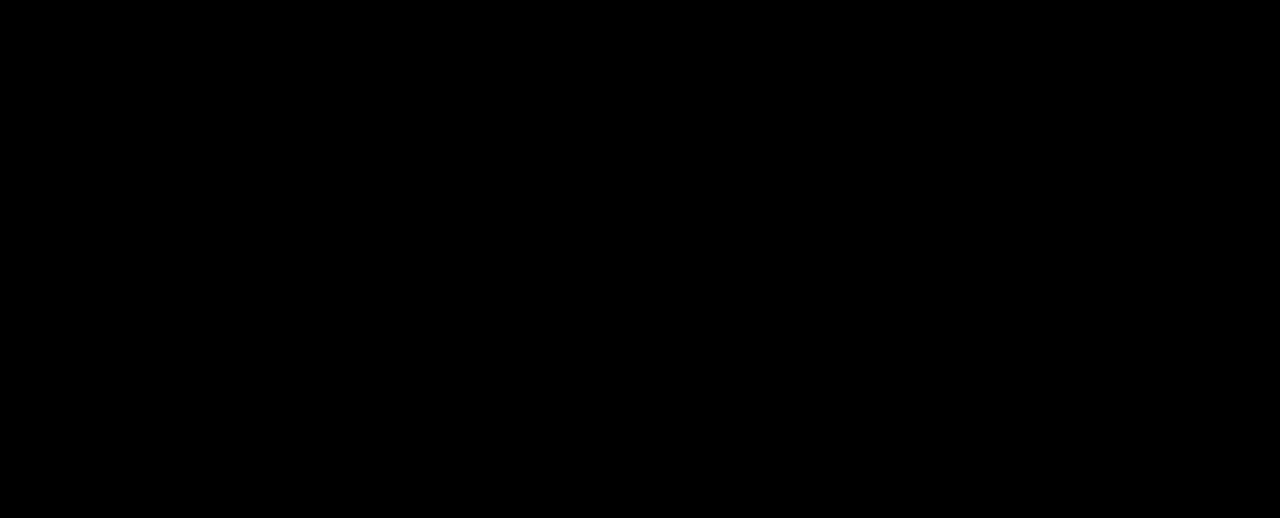
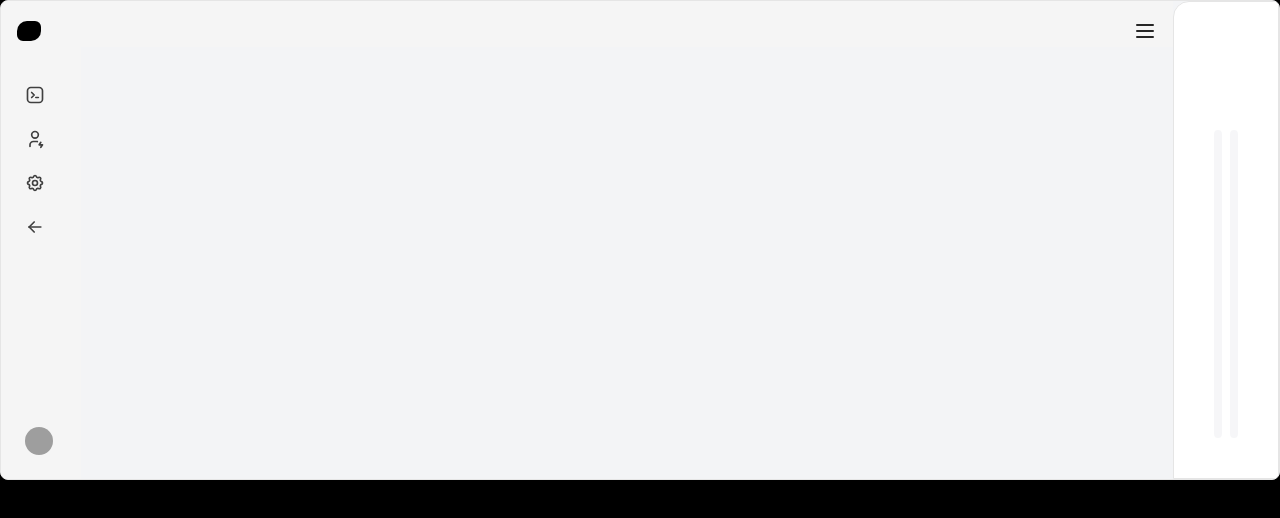
Before and after one commit to Jaysurieya/ParkMate, a React (Vite) app: page /layout in a window 1280 px wide. Before the commit this address had no page. Shown: the top 518 px of the page. Built offline with nearby package versions, Linux system fonts and the light colour scheme; grey boxes are pictures that could not be loaded.

Commit message:
small update

```diff
--- a/src/App.jsx
+++ b/src/App.jsx
@@ -5,6 +5,7 @@
 import Login from './components/Login';
 import { Details } from './components/Details';
 import Dashboard from './components/Dashboard';
+import SidebarDemo from './components/Sidebar_layout';
 
 const App = () => {
   return (
@@ -15,6 +16,7 @@
             <Route path='/login' element={<Login />} />
             <Route path='/details' element={<Details />} />
             <Route path='/dashboard' element={<Dashboard />} />
+            <Route path='/layout' element={<SidebarDemo />} />
         </Routes>
     </div>
   );
--- a/src/components/Dashboard.jsx
+++ b/src/components/Dashboard.jsx
@@ -1,5 +1,6 @@
 import React from 'react';
 import ParkingSlots from './Floor-dash';
+import SidebarDemo from './Sidebar_layout';
 
 const Dashboard = () => {
     return(
--- a/src/components/Details.jsx
+++ b/src/components/Details.jsx
@@ -87,7 +87,7 @@
                     </Step>
                     <Step onContinue={() => {
                         navigate('/dashboard')
-                        return true; // Allow continuation
+                        return true;
                         }}>
                         <div className="step-content">
                             <h3>Enter Parking slots in each floor </h3>
--- a/src/components/Sidebar.jsx
+++ b/src/components/Sidebar.jsx
@@ -1,10 +1,10 @@
-"use client";;
-import { cn } from "@/lib/utils";
+"use client";
+import { cn } from "../lib/utils";
 import React, { useState, createContext, useContext } from "react";
 import { AnimatePresence, motion } from "motion/react";
 import { IconMenu2, IconX } from "@tabler/icons-react";
 
-const SidebarContext = createContext(undefined);
+const SidebarContext = createContext();
 
 export const useSidebar = () => {
   const context = useContext(SidebarContext);
@@ -26,7 +26,7 @@
   const setOpen = setOpenProp !== undefined ? setOpenProp : setOpenState;
 
   return (
-    <SidebarContext.Provider value={{ open, setOpen, animate: animate }}>
+    <SidebarContext.Provider value={{ open, setOpen, animate }}>
       {children}
     </SidebarContext.Provider>
   );
@@ -49,7 +49,7 @@
   return (
     <>
       <DesktopSidebar {...props} />
-      <MobileSidebar {...(props)} />
+      <MobileSidebar {...props} />
     </>
   );
 };
@@ -61,21 +61,24 @@
 }) => {
   const { open, setOpen, animate } = useSidebar();
   return (
-    <>
     <motion.div
       className={cn(
-          "h-full px-4 py-4 hidden  md:flex md:flex-col bg-neutral-100 dark:bg-neutral-800 w-[300px] shrink-0",
+        "h-full px-4 py-4 hidden md:flex md:flex-col bg-neutral-100 dark:bg-neutral-800 w-[300px] shrink-0 relative",
         className
       )}
       animate={{
-          width: animate ? (open ? "300px" : "60px") : "300px",
+        width: animate ? (open ? "300px" : "80px") : "300px",
       }}
-        onMouseEnter={() => setOpen(true)}
-        onMouseLeave={() => setOpen(false)}
-        {...props}>
+      transition={{
+        duration: 0.3,
+        ease: "easeInOut",
+      }}
+      onMouseEnter={() => animate && setOpen(true)}
+      onMouseLeave={() => animate && setOpen(false)}
+      {...props}
+    >
       {children}
     </motion.div>
-    </>
   );
 };
 
@@ -86,16 +89,17 @@
 }) => {
   const { open, setOpen } = useSidebar();
   return (
-    <>
     <div
       className={cn(
-          "h-10 px-4 py-4 flex flex-row md:hidden  items-center justify-between bg-neutral-100 dark:bg-neutral-800 w-full"
+        "h-10 px-4 py-4 flex flex-row md:hidden items-center justify-between bg-neutral-100 dark:bg-neutral-800 w-full"
       )}
-        {...props}>
+      {...props}
+    >
       <div className="flex justify-end z-20 w-full">
         <IconMenu2
           className="text-neutral-800 dark:text-neutral-200"
-            onClick={() => setOpen(!open)} />
+          onClick={() => setOpen(!open)}
+        />
       </div>
       <AnimatePresence>
         {open && (
@@ -110,10 +114,12 @@
             className={cn(
               "fixed h-full w-full inset-0 bg-white dark:bg-neutral-900 p-10 z-[100] flex flex-col justify-between",
               className
-              )}>
+            )}
+          >
             <div
               className="absolute right-10 top-10 z-50 text-neutral-800 dark:text-neutral-200"
-                onClick={() => setOpen(!open)}>
+              onClick={() => setOpen(!open)}
+            >
               <IconX />
             </div>
             {children}
@@ -121,7 +127,6 @@
         )}
       </AnimatePresence>
     </div>
-    </>
   );
 };
 
@@ -134,15 +139,26 @@
   return (
     <a
       href={link.href}
-      className={cn("flex items-center justify-start gap-2  group/sidebar py-2", className)}
-      {...props}>
+      className={cn(
+        "flex items-center justify-start gap-2 group/sidebar py-2 px-2 rounded-md hover:bg-neutral-200 dark:hover:bg-neutral-700 transition-colors duration-200",
+        className
+      )}
+      {...props}
+    >
+      <div className="flex-shrink-0">
         {link.icon}
+      </div>
       <motion.span
         animate={{
-          display: animate ? (open ? "inline-block" : "none") : "inline-block",
+          width: animate ? (open ? "auto" : "0px") : "auto",
           opacity: animate ? (open ? 1 : 0) : 1,
         }}
-        className="text-neutral-700 dark:text-neutral-200 text-sm group-hover/sidebar:translate-x-1 transition duration-150 whitespace-pre inline-block !p-0 !m-0">
+        transition={{
+          duration: 0.3,
+          ease: "easeInOut",
+        }}
+        className="text-neutral-700 dark:text-neutral-200 text-sm group-hover/sidebar:translate-x-1 transition duration-150 whitespace-nowrap overflow-hidden"
+      >
         {link.label}
       </motion.span>
     </a>
--- /dev/null
+++ b/src/components/Sidebar_Layout.jsx
@@ -0,0 +1,148 @@
+"use client";
+import React, { useState } from "react";
+import { Sidebar, SidebarBody, SidebarLink, useSidebar } from "./Sidebar";
+import {
+  IconArrowLeft,
+  IconBrandTabler,
+  IconSettings,
+  IconUserBolt,
+} from "@tabler/icons-react";
+import { motion } from "motion/react";
+import { cn } from "../lib/utils";
+
+export default function SidebarDemo() {
+  const links = [
+    {
+      label: "Dashboard",
+      href: "#",
+      icon: (
+        <IconBrandTabler className="h-5 w-5 shrink-0 text-neutral-700 dark:text-neutral-200" />
+      ),
+    },
+    {
+      label: "Profile",
+      href: "#",
+      icon: (
+        <IconUserBolt className="h-5 w-5 shrink-0 text-neutral-700 dark:text-neutral-200" />
+      ),
+    },
+    {
+      label: "Settings",
+      href: "#",
+      icon: (
+        <IconSettings className="h-5 w-5 shrink-0 text-neutral-700 dark:text-neutral-200" />
+      ),
+    },
+    {
+      label: "Logout",
+      href: "#",
+      icon: (
+        <IconArrowLeft className="h-5 w-5 shrink-0 text-neutral-700 dark:text-neutral-200" />
+      ),
+    },
+  ];
+  const [open, setOpen] = useState(false);
+  return (
+    <div
+      className={cn(
+        "mx-auto flex w-full max-w-7xl flex-1 flex-col overflow-hidden rounded-md border border-neutral-200 bg-gray-100 md:flex-row dark:border-neutral-700 dark:bg-neutral-800",
+        "h-[60vh]", // for your use case, use `h-screen` instead of `h-[60vh]`
+      )}
+    >
+      <Sidebar open={open} setOpen={setOpen} animate={true}>
+        <SidebarBody className="justify-between gap-10">
+          <div className="flex flex-1 flex-col overflow-x-hidden overflow-y-auto">
+            <>
+              <Logo />
+            </>
+            <div className="mt-8 flex flex-col gap-2">
+              {links.map((link, idx) => (
+                <SidebarLink key={idx} link={link} />
+              ))}
+            </div>
+          </div>
+          <div>
+            <SidebarLink
+              link={{
+                label: "Manu Arora",
+                href: "#",
+                icon: (
+                  <img
+                    src="https://assets.aceternity.com/manu.png"
+                    className="h-7 w-7 shrink-0 rounded-full"
+                    width={50}
+                    height={50}
+                    alt="Avatar"
+                  />
+                ),
+              }}
+            />
+          </div>
+        </SidebarBody>
+      </Sidebar>
+      <Dashboard />
+    </div>
+  );
+}
+
+export const Logo = () => {
+  const { open, animate } = useSidebar();
+  return (
+    <a
+      href="#"
+      className="relative z-20 flex items-center space-x-2 py-1 text-sm font-normal text-black"
+    >
+      <div className="h-5 w-6 shrink-0 rounded-tl-lg rounded-tr-sm rounded-br-lg rounded-bl-sm bg-black dark:bg-white" />
+      <motion.span
+        animate={{
+          width: animate ? (open ? "auto" : "0px") : "auto",
+          opacity: animate ? (open ? 1 : 0) : 1,
+        }}
+        transition={{
+          duration: 0.3,
+          ease: "easeInOut",
+        }}
+        className="font-medium whitespace-nowrap overflow-hidden text-black dark:text-white"
+      >
+        Acet Labs
+      </motion.span>
+    </a>
+  );
+};
+
+export const LogoIcon = () => {
+  return (
+    <a
+      href="#"
+      className="relative z-20 flex items-center space-x-2 py-1 text-sm font-normal text-black"
+    >
+      <div className="h-5 w-6 shrink-0 rounded-tl-lg rounded-tr-sm rounded-br-lg rounded-bl-sm bg-black dark:bg-white" />
+    </a>
+  );
+};
+
+// Dummy dashboard component with content
+const Dashboard = () => {
+  return (
+    <div className="flex flex-1">
+      <div className="flex h-full w-full flex-1 flex-col gap-2 rounded-tl-2xl border border-neutral-200 bg-white p-2 md:p-10 dark:border-neutral-700 dark:bg-neutral-900">
+        <div className="flex gap-2">
+          {[...new Array(4)].map((i, idx) => (
+            <div
+              key={"first-array-demo-2" + idx}
+              className="h-20 w-full animate-pulse rounded-lg bg-gray-100 dark:bg-neutral-800"
+            ></div>
+          ))}
+        </div>
+        <div className="flex flex-1 gap-2">
+          {[...new Array(2)].map((i, idx) => (
+            <div
+              key={"second-array-demo-2" + idx}
+              className="h-full w-full animate-pulse rounded-lg bg-gray-100 dark:bg-neutral-800"
+            ></div>
+          ))}
+        </div>
+      </div>
+    </div>
+  );
+};
--- a/src/components/Signup.jsx
+++ b/src/components/Signup.jsx
@@ -77,6 +77,8 @@
       setTimeout(() => {
         setShowSuccess(false);
       }, 1000);
+
+      navigate('/details');
 
       // Optionally redirect or reset form
       // navigate('/login'); // Example: Redirect after success
--- a/src/components/Stepper/Stepper.jsx
+++ b/src/components/Stepper/Stepper.jsx
@@ -62,9 +62,14 @@
     // Special handling for last step
     const currentStepComponent = stepsArray[currentStep - 1];
     if (currentStepComponent.props.onContinue) {
-      currentStepComponent.props.onContinue();
+      const shouldContinue = currentStepComponent.props.onContinue();
+      if (shouldContinue !== false) { // Only proceed if not false
+        updateStep(totalSteps + 1); // Mark as completed
+      }
+    } else {
+      updateStep(totalSteps + 1); // Mark as completed if no onContinue
     }
-    updateStep(totalSteps + 1); // Mark as completed
+    setDirection(1);
   }
 };
 
```
Lines whose indentation alone changed are shown as unchanged.
